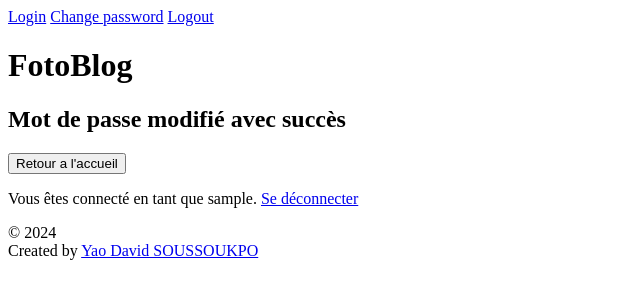
After one commit to Devstyno/projet-fotoblog, a Django app: page /password/change/done/ in a window 1280 px wide. The commit adds this page. Shown: the top 300 px of the page, without its empty margins (0-640 px from the left). Run offline with Django 5.2, Linux system fonts and the light colour scheme; the visitor is signed in with stand-in values (Sample User, id 1).

Commit message:
essai des vues basees sur des classes

```diff
--- /dev/null
+++ b/fotoblog/authentication/templates/authentication/password_change_done.html
@@ -0,0 +1,5 @@
+{% extends 'base.html' %}
+{% block content %}
+<h2>{{ title }}</h2>
+<a href="{% url 'accueil' %}"><button>Retour a l'accueil</button></a>
+{% endblock content %}
--- a/fotoblog/fotoblog/settings.py
+++ b/fotoblog/fotoblog/settings.py
@@ -88,7 +88,12 @@ DATABASES = {
 AUTH_USER_MODEL = 'authentication.User'
 
 # Redirect not authenticated User to
+LOGOUT_REDIRECT_URL = "login"
 LOGIN_URL = "login"
+
+# Redirect authenticated User to
+LOGIN_REDIRECT_URL = "accueil"
+LOGOUT_URL = "logout"
 
 
 # Password validation
--- a/fotoblog/fotoblog/urls.py
+++ b/fotoblog/fotoblog/urls.py
@@ -18,10 +18,40 @@ from django.contrib import admin
 from django.urls import path
 from authentication import views as av # av for authenticationviews
 from blog import views as bv # bv for blogviews
+from django.contrib.auth.views import LoginView, LogoutView, PasswordChangeView, PasswordChangeDoneView
 
 urlpatterns = [
     path('admin/', admin.site.urls),
-    path('', av.login_page, name="login"),
+    # path('', av.LoginPageView.as_view(), name="login"),
     path('logout/', av.logout_user, name="logout"),
+    path(
+        '',
+        LoginView.as_view(
+            template_name = "authentication/login.html",
+            redirect_authenticated_user = True
+        ),
+        name="login"
+    ),
+    # path(
+    #     'logout/',
+    #     LogoutView.as_view(
+    #         template_name = "authentication/logout.html"
+    #     ),
+    #     name="logout"
+    # ),
+    path(
+        'password/change/',
+        PasswordChangeView.as_view(
+            template_name = "authentication/password_update.html"
+        ),
+        name="password_change"
+    ),
+    path(
+        'password/change/done/',
+        PasswordChangeDoneView.as_view(
+            template_name = "authentication/password_change_done.html"
+        ),
+        name="password_change_done"
+    ),
     path('accueil/', bv.accueil, name="accueil")
 ]
--- a/fotoblog/templates/base.html
+++ b/fotoblog/templates/base.html
@@ -10,6 +10,7 @@
     <header>
         <nav>
             <a href="{% url 'login' %}">Login</a>
+            <a href="{% url 'password_change' %}">Change password</a>
             <a href="{% url 'logout' %}">Logout</a>
         </nav>
     </header>
```
Also changed, not shown: fotoblog/authentication/templates/authentication/logout.html (added, +9 -0 lines), fotoblog/authentication/templates/authentication/password_update.html (added, +9 -0 lines), fotoblog/authentication/views.py (+23 -0 lines).
